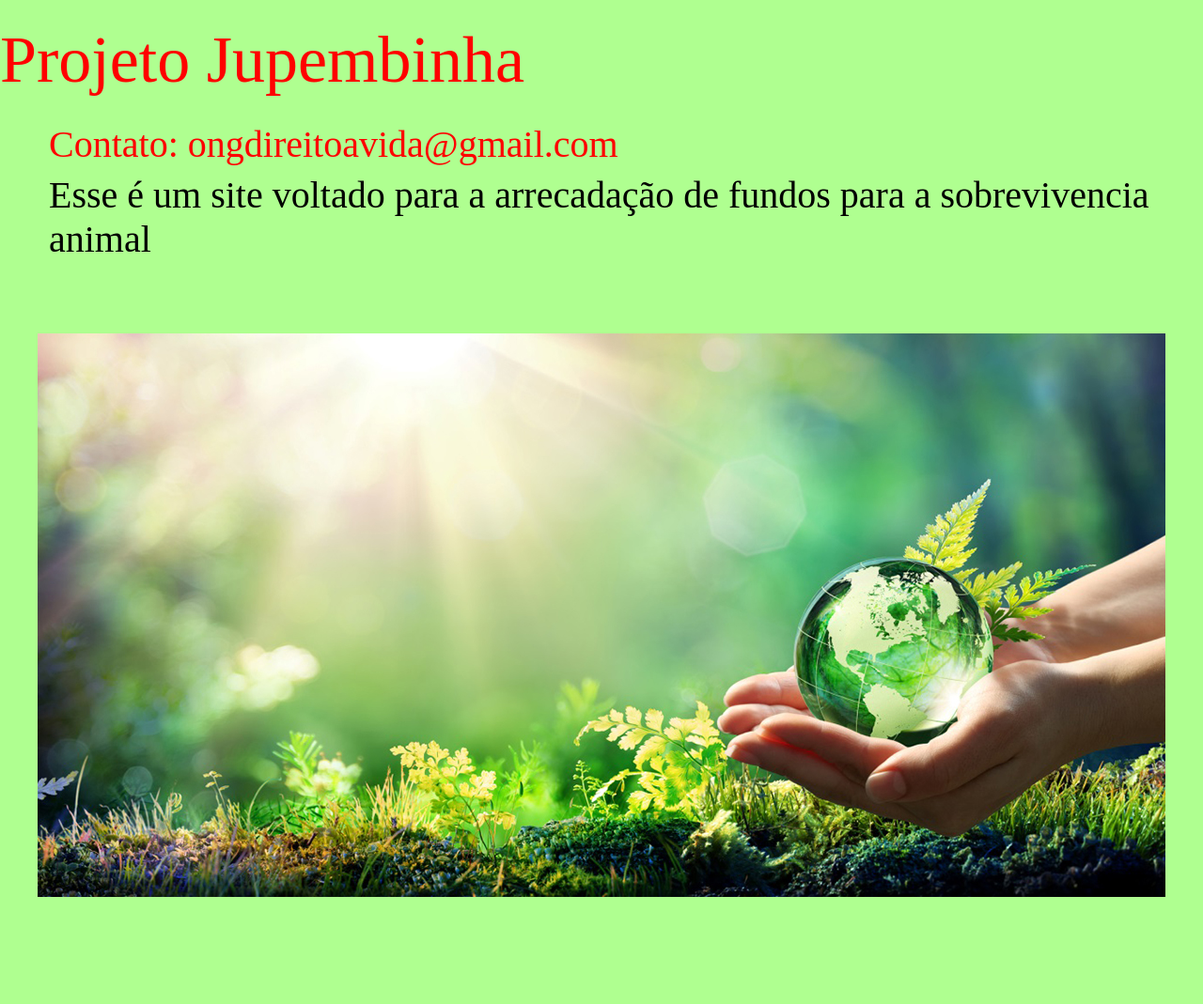
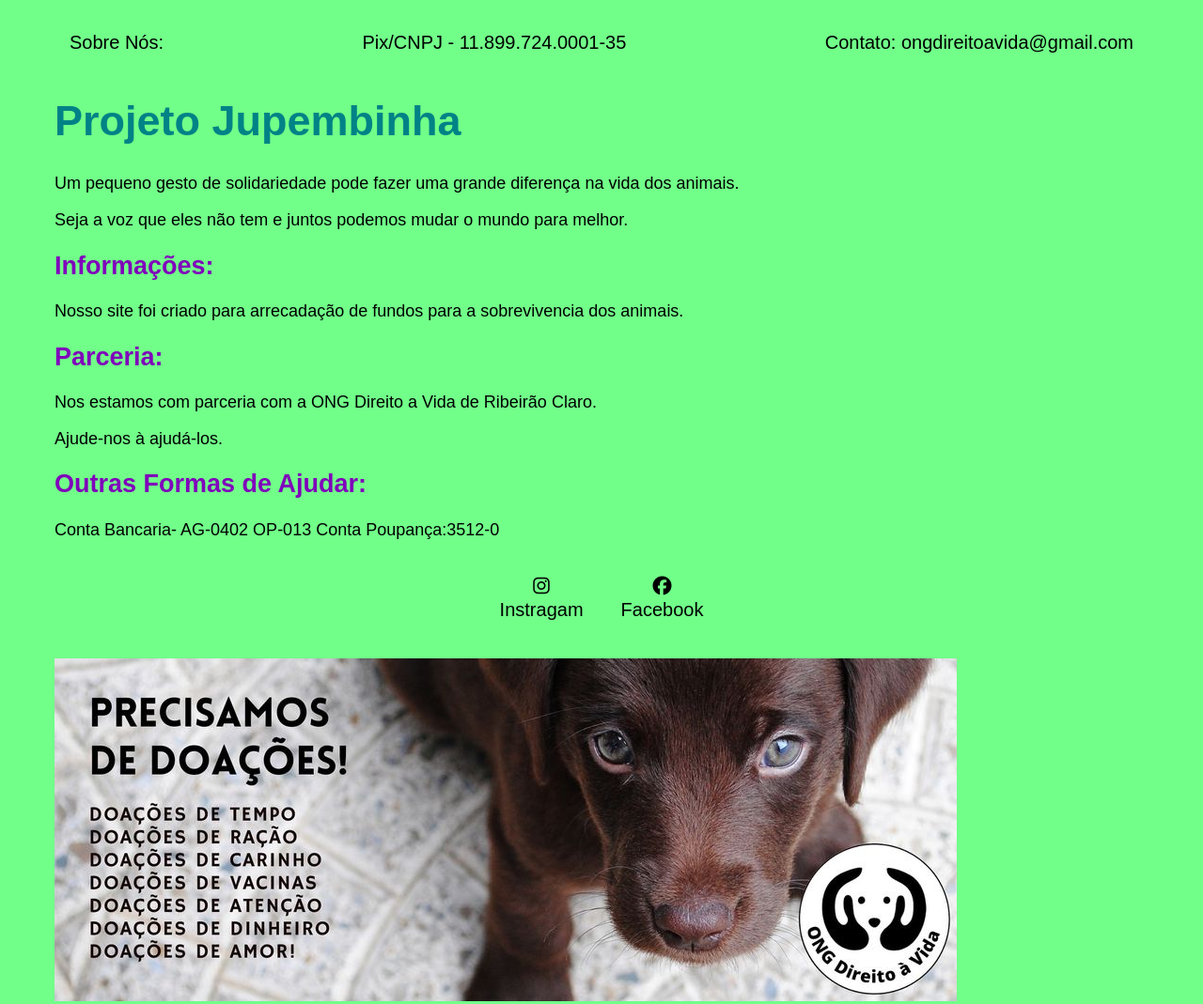
Before and after one commit to KiritoBlack7/Projeto-Jupembinha, a plain HTML site: page index.html in a window 1280 px wide. Shown: the top 1069 px of the page at 94% size. Drawn offline with Linux system fonts and the light colour scheme.

Commit message:
Add files via upload

```diff
--- a/index.html
+++ b/index.html
@@ -1,26 +1,76 @@
 <!DOCTYPE html>
 <html lang="en">
+
 <head>
-    <meta charset="UTF-8"
+    <script src="https://kit.fontawesome.com/94fbfd8a7d.js" crossorigin="anonymous"></script>
+    <meta charset="UTF-8">
     <meta http-equiv="X-UA-Compatible" content="IE=edge">
     <meta name="viewport" content="width=device-width, initial-scale=1.0">
-    <title>Document</title>
+    <title>Projeto Jupembinha</title>
     <link rel="stylesheet" href="style.css">
 </head>
+
 <body>
-    <header class="cabeçalho">
-        <section class="principal"
-        <h1>Projeto Jupembinha</h1>
-        <ul class="cabeçalho-lista">
-            <li class="cabeçalho-lista-item">Contato: ongdireitoavida@gmail.com</li>
-            <li class="cabeçalho-lista-item-2">Esse é um site voltado para a arrecadação de fundos para a sobrevivencia animal</li>
-            <img src="img/globo.jpg" alt="O combo+ é a junção do alura+ e o alura lingua"class="container_imagem">
-            <img src="img/245524264_5216781681763394_6379646886222277398_n.jpg" class="container_imagem">
-            <img src="img/289947880_6065922193516001_510988248163476705_n.jpg" class="container_imagem">
-            <li class="cabeçalho-lista-item-1"> <a href="https://www.instagram.com/ongdireitoavida/?utm_source=qr&igshid=NGExMmI2YTkyZg%3D%3D" class="container_botao">Ajude Agora</a></li>
-        </section>
-        </ul>
-    </header>
+    <div class="container">
+        <nav>
+            <ul>
+                <li>
+                    <a href="#">Sobre Nós:</a>
+                </li>
+                <li>
+                    <a href="#">Pix/CNPJ - 11.899.724.0001-35</a>
+                </li>
+                <li>
+                    <a href="#">Contato: ongdireitoavida@gmail.com</a>
+                </li>
+            </ul>
+        </nav>
+
+        <header>
+            <div class="center">
+            </div>
+            <h1>Projeto Jupembinha</h1>
+        </header>
+
+        <main>
+            <section>
+                <p>
+                    Um pequeno gesto de solidariedade pode fazer uma grande diferença na vida dos animais.
+                <p> Seja a voz que eles não tem e juntos podemos mudar o mundo para melhor.</p>
+            </section>
+            <section>
+                <h2>Informações:</h2>
+                <p>
+                    Nosso site foi criado para arrecadação de fundos para a sobrevivencia dos animais.
+            </section>
+            <section>
+                <h2>Parceria:</h2>
+                <p>
+                    Nos estamos com parceria com a ONG Direito a Vida de Ribeirão Claro.
+                </p>
+                <p>Ajude-nos à ajudá-los.</p>
+                <h2>Outras Formas de Ajudar:</h2>
+                <p>
+
+                    Conta Bancaria- AG-0402 OP-013 Conta Poupança:3512-0
+                </p>
+            </section>
+        </main>
+
+        <footer>
+            <a href="https://instagram.com/ongdireitoavida?utm_source=qr&igshid=NGExMmI2YTkyZg%3D%3D" target="_blank" rel="noopener noreferrer">
+                <i class="fa-brands fa-instagram"></i>
+                <p>Instragam</p>
+            </a>
+            <a href="https://www.facebook.com/ongdireitoavida?mibextid=ZbWKwL" target="_blank" rel="noopener noreferrer">
+                <i class="fa-brands fa-facebook"></i>
+                <p>Facebook</p>
+            </a>
+        </footer>
+        <img src="img/289947880_6065922193516001_510988248163476705_n.jpg"class="container_imagem">
+        <img src="img/cb29375a-20f6-4b71-843e-41f61141a10b.jpg"class="container_imagem">
+    </div>
 
 </body>
+
 </html>
--- a/style.css
+++ b/style.css
@@ -1,57 +1,89 @@
-*{
-    margin: 0;
-    padding: 10;
+body {
+    color: rgb(0, 0, 0);
+    font-size: 18px;
+    background-color: rgb(113, 255, 137);
+    font-family: Arial, Helvetica, sans-serif;
 }
 
-.cabeçalho {
-    background-color: #afff90;
-    color: rgb(255, 0, 0);
+ul {
     display: flex;
-    justify-content: space-around;
+    justify-content: space-between;
+    list-style-type: none;
     align-items: center;
-    padding: 24px 0;
-    font-size: 70px;
+    padding: 16px;
 }
 
-
-.cabeçalho-lista-item{
-    display: inline-block;
-    margin: 0 12px;
-    font-size: 40px;
-    color: rgb(255, 0, 0);
+a {
+    color: rgb(0, 0, 0);
+    text-decoration: none;
+    font-size: 20px;
 }
 
-.cabeçalho-lista-item-1{
-    display: inline-block;
-    margin: 0 12px;
-    font-size: 50px;
-    color: #00c3ff;
+header img {
+    width: 150px;
+    height: 150px;
+    border-radius: 50%;
+    border: 5px solid #5BBE42;
 }
 
-.cabeçalho-lista-item-2{
-    display: inline-block;
-    margin: 0 12px;
-    font-size: 40px;
-    color: #000000
+.center {
+    text-align: center;
 }
 
-.principal {
-    background-image: url(img/globo.jpg);
-    background-repeat: no-repeat;
-    background-size: 0%;
+h1 {
+    color: #008286;
+    font-size: 45px;
+}
+
+h2 {
+    color: #8000bb;
+}
+
+footer img {
+    width: 40px;
+    height: 40px;
+}
+
+footer {
+    display: flex;
+    justify-content: center;
+}
+
+footer a {
+    margin: 20px;
+    text-align: center;
+}
+
+footer p {
+    margin-top: 2px;
 }
 
 .container {
-    height: 100vh;
-    display: grid;
+    padding: 0px 50px;
 }
 
-.container_botao {
-    background-color: var(#EBFF6F)
-    border-radius: 5px;
-    color: var(--branco-principal)
+nav a {
+    font-size: 20px;
 }
 
-.container_imagem {
-    margin: 1em 0 1em 0;
+nav a:hover {
+    color: #5BBE42;
 }
+
+.contact-form input{
+    width: 100%;
+    padding: 8px 0;
+    margin: 8px 0;
+}
+
+.contact-form input[type=text] {
+    height: 100px;
+}
+
+button {
+    color: black;
+    background-color: white;
+    border: none;
+    width: 100px;
+    height: 30px;
+}
```
Also changed, not shown: img/cb29375a-20f6-4b71-843e-41f61141a10b.jpg (added).
